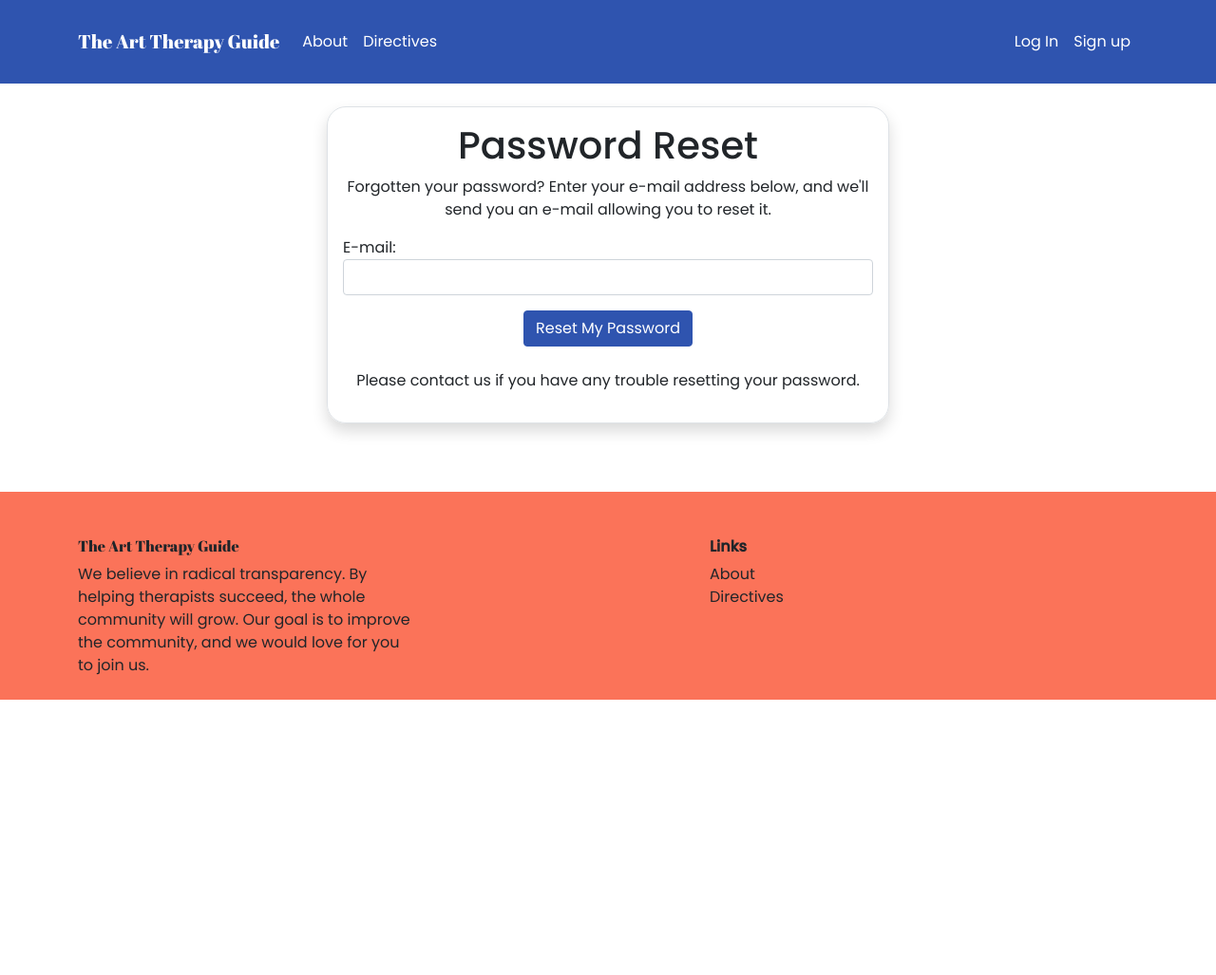
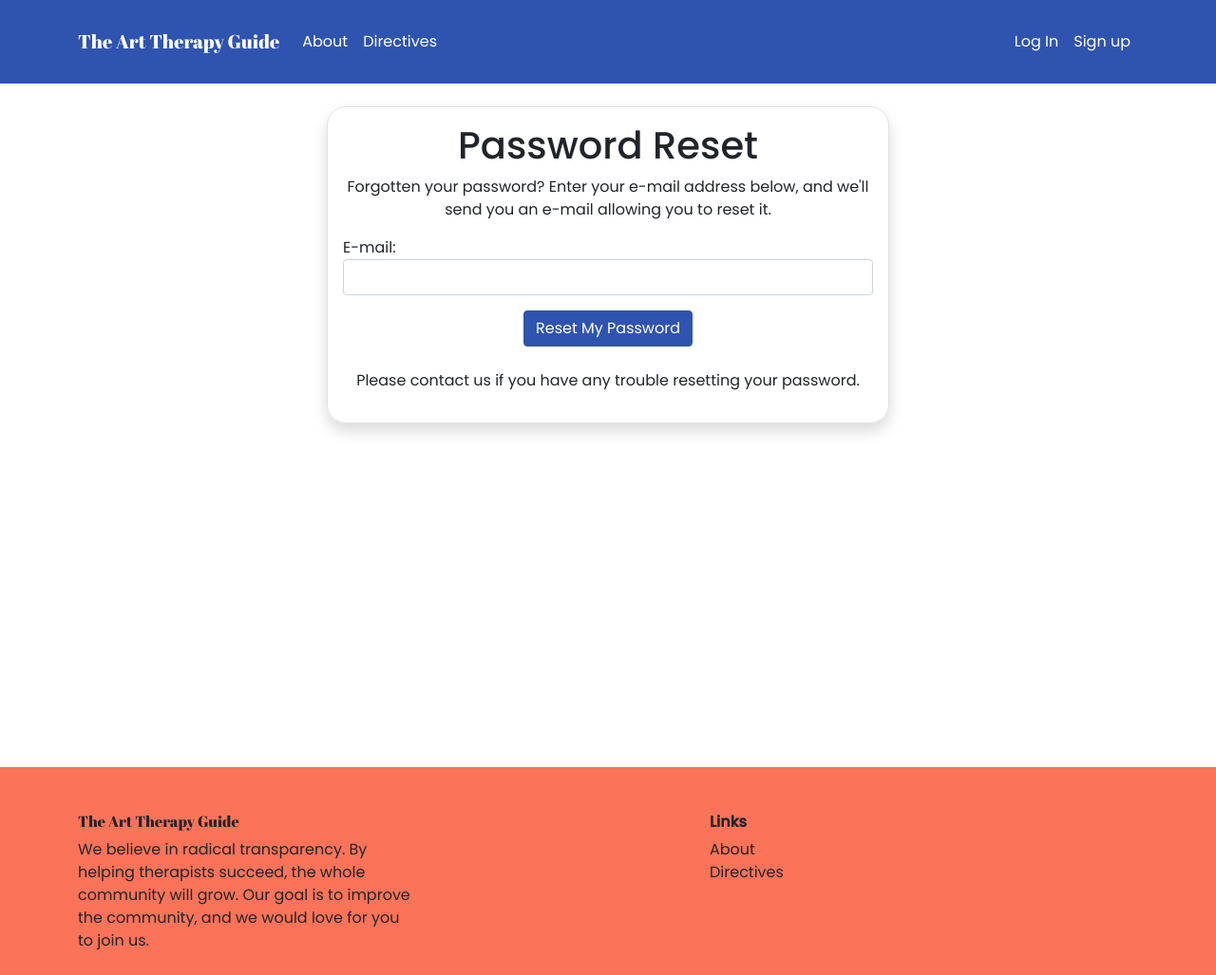
Before and after one commit to brennan-wright/ArtTherapyGuide, a Django app: page /accounts/password/reset/ in a window 1280 px wide. Shown: the whole page at 95% size. Before the commit the page ends 737 px from the top, so only its background shows below. Run offline with Django 3.2, Linux system fonts and the light colour scheme; parts of the project's set-up code (start-up, migrations or seed data) failed here and were passed over; some libraries are stand-ins or nearby versions.

Commit message:
footer stays at the bottom!

```diff
--- a/frontend/templates/base.html
+++ b/frontend/templates/base.html
@@ -46,12 +46,13 @@
         *,
         *::before,
         *::after {
-            box-sizing: inherit;
+            box-sizing: border-box;
         }
 
         body {
             font-family: 'Poppins', sans-serif;
             margin: 0;
+            position: relative;
         }
 
         .display-1 {
@@ -127,6 +128,19 @@
         .bg-primary {
             background-color: #fb7359 !important;
         }
+
+        footer {
+            position: absolute;
+            bottom 0;
+            width: 100%
+        }
+
+        .main {
+            min-height: 90vh;
+            overflow: hidden;
+            display: block;
+            position: relative;
+        }
     </style>
     <meta name="description" content="{% block meta_description %}{% endblock %}">
     <title>{% block head_title %}{% endblock %}</title>
@@ -140,11 +154,11 @@
     <!-- End Google Tag Manager (noscript) -->
 
     {% include "navbar.html" %}
+    <div class="main">
+        {% block content %}{% endblock %}
 
-    {% block content %}{% endblock %}
-
-    {% block extra_body %}{% endblock %}
-
+        {% block extra_body %}{% endblock %}
+    </div>
     {% include "footer.html" %}
 
 
--- a/frontend/templates/footer.html
+++ b/frontend/templates/footer.html
@@ -1,5 +1,5 @@
 <!-- Footer -->
-<footer class="wave-container text-dark mt-5 pt-5 pb-2" style="background-color: #fb7359;">
+<footer class="wave-container text-dark pt-5 pb-2" style="background-color: #fb7359;">
 
     <div class="container">
         <div class="row justify-content-start">
```
